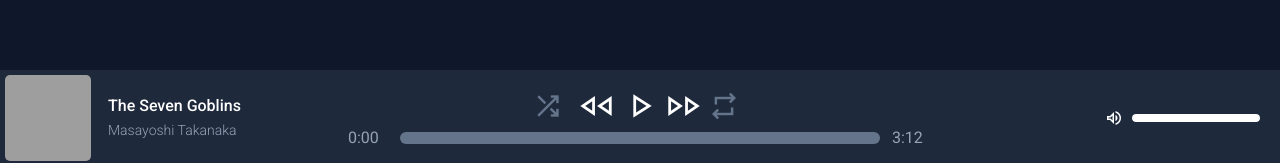
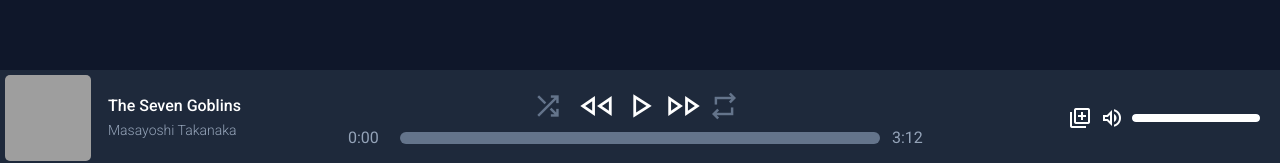
Before and after one commit to ludvigvonreis/shittify_frontend, a React (Vite) app: page / in a window 1280 px wide. Shown: the part 634-797 px from the top of the page. Built offline with nearby package versions, Linux system fonts and the light colour scheme.

Commit message:
Moved queue popup to right side, small bugfixes. made the queue into a button instead of a random click area.

```diff
--- a/src/components/mediaPlayer/CurrentTrack.tsx
+++ b/src/components/mediaPlayer/CurrentTrack.tsx
@@ -1,5 +1,4 @@
 import { useSpring, animated } from "@react-spring/web";
-import FoldingQueue from "./FoldingQueue";
 import { MediaAtom } from "@atoms/MediaPlayerAtoms";
 import { useAtomValue, useSetAtom } from "jotai";
 import { foldAtom } from "@atoms/atoms";
@@ -11,7 +10,6 @@ interface CurrentTrackProps {
 }
 
 export default function CurrentTrack(props: CurrentTrackProps) {
-	const setIsFoldActive = useSetAtom(foldAtom);
 	const fadeIn = useSpring({
 		from: { opacity: 0, transform: "translateY(20px)" },
 		to: { opacity: 1, transform: "translateY(0px)" },
@@ -19,19 +17,11 @@ export default function CurrentTrack(props: CurrentTrackProps) {
 		config: { tension: 200, friction: 20, duration: 200 },
 	});
 
-	const mediaAtom = useAtomValue(MediaAtom);
-
-
 	return (
 		<>
 			<div className="flex justify-start items-center p-1 gap-4 select-none relative">
-				<FoldingQueue />
 				<div
 					className="absolute w-full h-full top-0"
-					onClick={(e) => {
-						e.stopPropagation();
-						setIsFoldActive((isFoldActive: boolean) => mediaAtom.queue.length > 1 ? !isFoldActive : false);
-					}}
 				/>
 				<img
 					src={props.converSrc}
--- a/src/components/mediaPlayer/MediaPlayer.tsx
+++ b/src/components/mediaPlayer/MediaPlayer.tsx
@@ -78,7 +78,7 @@ function MediaPlayer() {
 	}, []);
 
 	return (
-		<div className="w-full h-24 bg-slate-800 fixed bottom-0 grid grid-cols-4 grid-rows-1">
+		<footer className="w-full h-24 bg-slate-800 fixed bottom-0 grid grid-cols-4 grid-rows-1">
 			<CurrentTrack
 				title={currentTrack ? currentTrack.name : "Unknown"}
 				artist={currentTrack ? currentTrack.artist : "Unknown"}
@@ -91,7 +91,7 @@ function MediaPlayer() {
 			<MediaControls />
 			<VolumeControl />
 			<AudioController />
-		</div>
+		</footer>
 	);
 }
 
--- a/src/components/mediaPlayer/VolumeControl.tsx
+++ b/src/components/mediaPlayer/VolumeControl.tsx
@@ -1,10 +1,20 @@
-import { VolumeAtom } from "@atoms/MediaPlayerAtoms";
+import {
+	AccentColorAtom,
+	MediaAtom,
+	VolumeAtom,
+} from "@atoms/MediaPlayerAtoms";
 import Icon from "@components/shared/Icon";
 import ProgressBar from "@components/shared/ProgressBar";
-import { useAtom } from "jotai";
+import { useAtom, useAtomValue } from "jotai";
+import FoldingQueue from "./FoldingQueue";
+import { foldAtom } from "@atoms/atoms";
+import { twMerge } from "tailwind-merge";
 
 export default function VolumeControl() {
 	const [volumeAtom, setVolumeAtom] = useAtom(VolumeAtom);
+	const [isFoldActive, setIsFoldActive] = useAtom(foldAtom);
+	const mediaAtom = useAtomValue(MediaAtom);
+	const accentColor = useAtomValue(AccentColorAtom);
 
 	const icon =
 		volumeAtom > 0.1
@@ -13,9 +23,23 @@ export default function VolumeControl() {
 				: "volume_down"
 			: "volume_mute";
 
+	const queueButtonColor = isFoldActive ? accentColor.text : "";
+
 	return (
 		<div className="flex justify-end items-center mr-5 gap-2">
-			<Icon type={icon} className="text-xl"/>
+			<FoldingQueue />
+			<Icon
+				title="Open Queue"
+				type="queue"
+				className={twMerge("transition-colors", queueButtonColor)}
+				onClick={(e) => {
+					e.stopPropagation();
+					setIsFoldActive((isFoldActive: boolean) =>
+						mediaAtom.queue.length > 1 ? !isFoldActive : false
+					);
+				}}
+			/>
+			<Icon type={icon} className="text-2xl" />
 			<ProgressBar
 				percentage={volumeAtom}
 				onChangeProgress={(newValue) => {
--- a/src/components/overview/TrackListItem.tsx
+++ b/src/components/overview/TrackListItem.tsx
@@ -75,11 +75,11 @@ export default function TrackListItem({
 			{/* Add to Queue Button */}
 			<button
 				title="Add to Queue"
-				className="justify-self-center cursor-pointer"
+				className="justify-self-center cursor-pointer opacity-0 group-hover:opacity-100"
 				onClick={addToQueue}
 			>
 				<Icon
-					type={isInQueue ? "" : "queue_music"}
+					type={"queue_music"}
 				/>
 			</button>
 
--- a/src/components/shared/Icon.tsx
+++ b/src/components/shared/Icon.tsx
@@ -4,7 +4,7 @@ interface IconProps {
 	type: string;
 	className?: string;
 	title?: string;
-	onClick?: (e?: React.MouseEvent<HTMLSpanElement, MouseEvent>) => void;
+	onClick?: (e: React.MouseEvent<HTMLSpanElement, MouseEvent>) => void;
 }
 
 export default function Icon(props: IconProps) {
--- a/src/routes/__root.tsx
+++ b/src/routes/__root.tsx
@@ -14,11 +14,11 @@ const queryClient = new QueryClient();
 function RootComponent() {
 	return (
 		<>
-			<div className="w-full h-16 grid grid-cols-3 grid-rows-1 bg-slate-800">
+			<nav className="w-full h-16 grid grid-cols-3 grid-rows-1 bg-slate-800">
 				<div className="justify-start"></div>
 				<SearchField />
 				<div className="justify-end"></div>
-			</div>
+			</nav>
 			<QueryClientProvider client={queryClient}>
 				<Outlet />
 			</QueryClientProvider>
--- a/src/routes/album/$albumid.tsx
+++ b/src/routes/album/$albumid.tsx
@@ -55,7 +55,7 @@ function RouteComponent() {
 
 	return (
 		<main className="pb-24">
-			<div className="h-max w-full flex flex-row p-5 gap-5">
+			<header className="h-max w-full flex flex-row p-5 gap-5">
 				<img
 					src={data.albumCoverSrc}
 					alt=""
@@ -77,7 +77,7 @@ function RouteComponent() {
 						</span>
 					</p>
 				</div>
-			</div>
+			</header>
 			<Icon
 				type="play_circle"
 				className={twMerge("pl-8 text-[4rem]", accentColor.text)}
```
